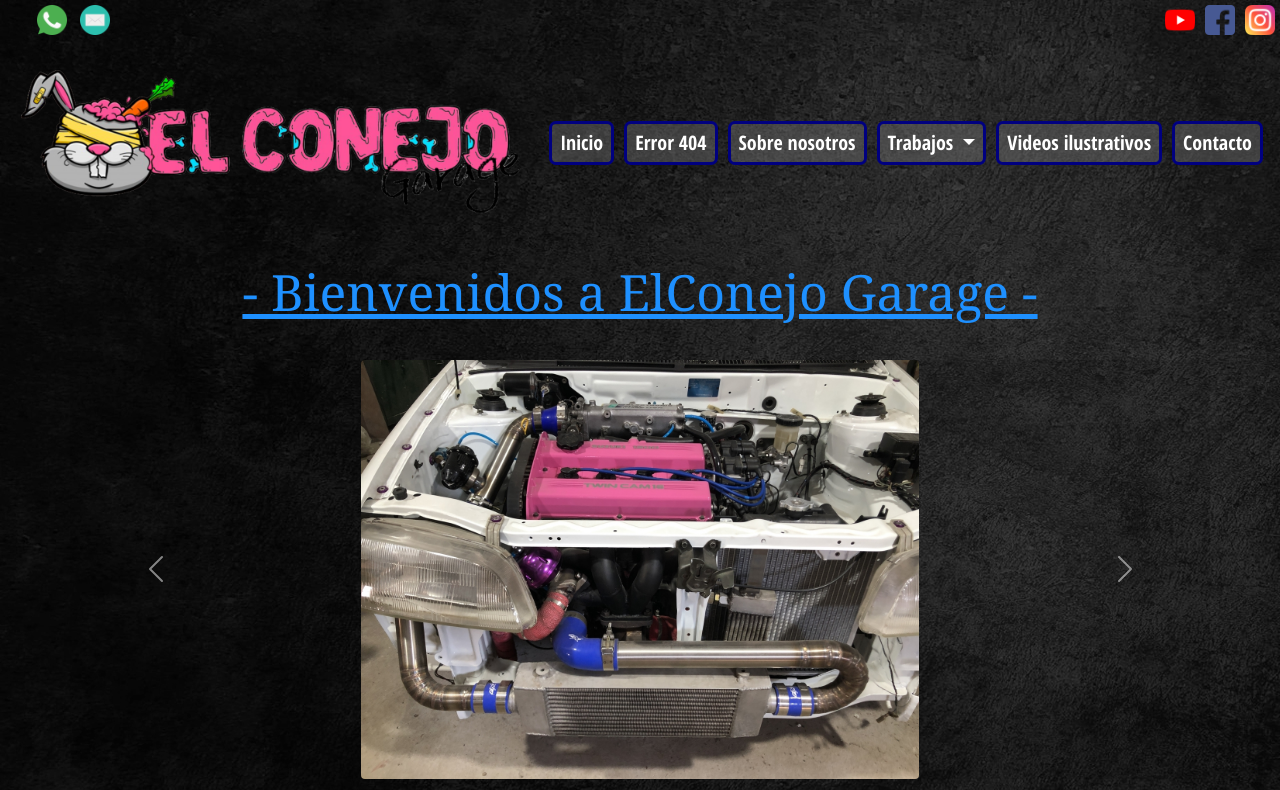
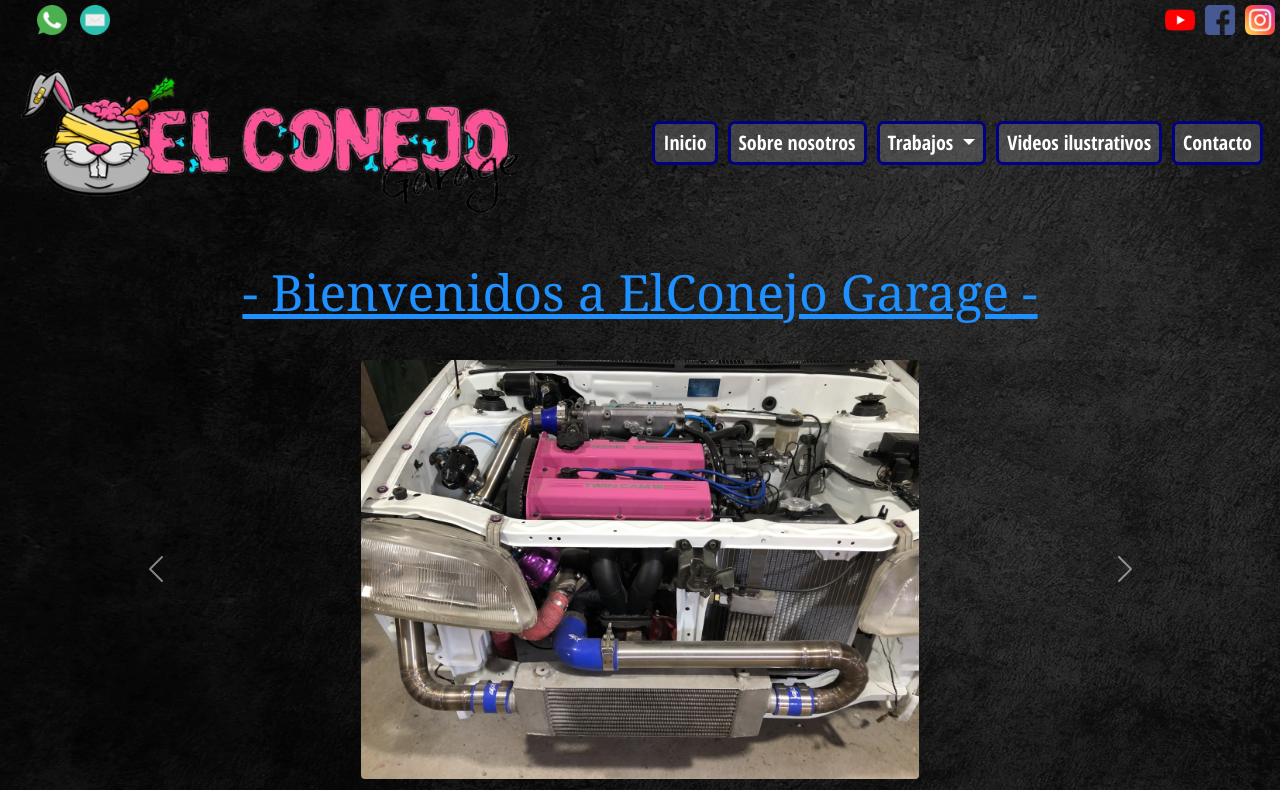
Before and after one commit to FedericoBuccella/ElConejo-Garage, a plain HTML site: page index.html in a window 1280 px wide. Shown: the top 790 px of the page. Drawn offline with nearby package versions, Linux system fonts and the light colour scheme.

Commit message:
Update index.html

```diff
--- a/index.html
+++ b/index.html
@@ -51,9 +51,6 @@
                 <ul class="navbar-nav me-auto mb-2 mb-lg-0">
                   <li class="nav-item">
                     <a class="nav-link active" aria-current="page" href="index.html">Inicio</a>
-                  </li>
-                      <li class="nav-item">
-                    <a class="nav-link" href="paginas/error404.html">Error 404</a>
                   </li>
                   <li class="nav-item">
                     <a class="nav-link" href="paginas/sobre-nosotros.html">Sobre nosotros</a>
```
